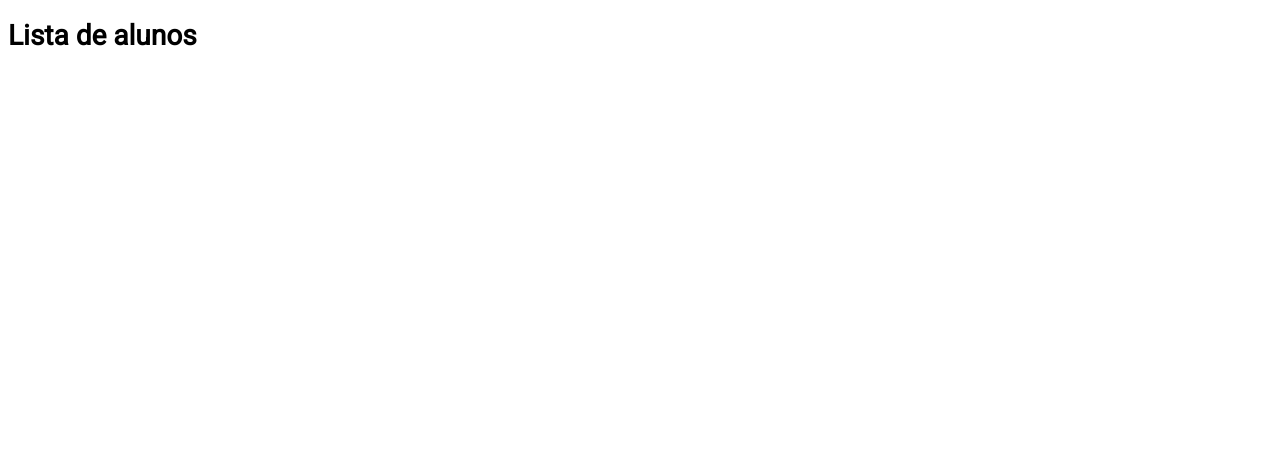
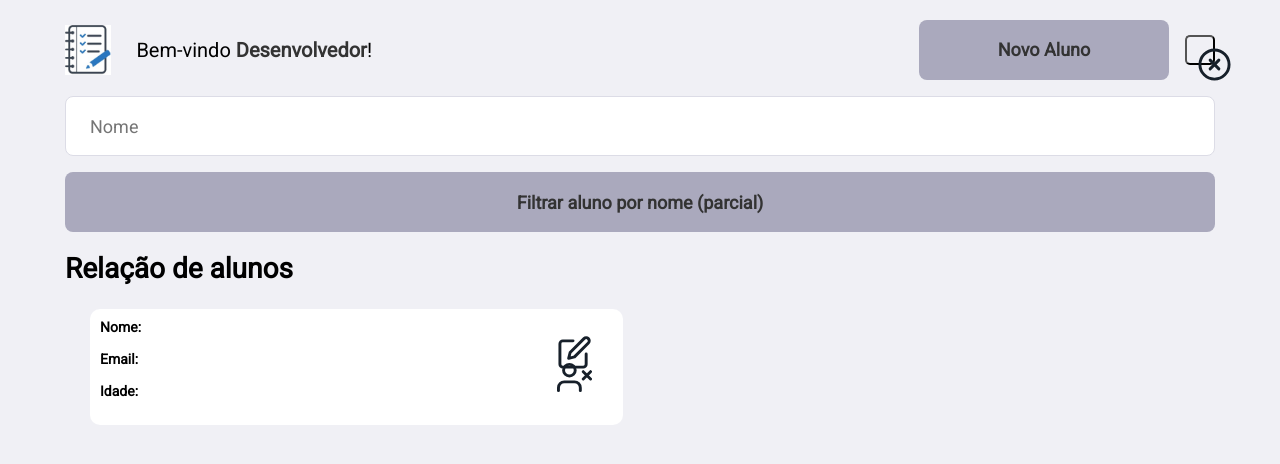
Before and after one commit to Wellington-Henrique/client-react, a React (Create React App) app: page /alunos in a window 1280 px wide. Shown: the top 464 px of the page. Built offline with nearby package versions, Linux system fonts and the light colour scheme.

Commit message:
Adding Alunos page

```diff
--- a/package.json
+++ b/package.json
@@ -8,6 +8,7 @@
     "@testing-library/user-event": "^13.5.0",
     "react": "^18.1.0",
     "react-dom": "^18.1.0",
+    "react-icons": "^4.4.0",
     "react-router-dom": "^6.3.0",
     "react-scripts": "5.0.1",
     "web-vitals": "^2.1.4"
--- a/src/App.css
+++ b/src/App.css
@@ -9,7 +9,7 @@
 
 body {
     font: 400 14px Roboto, sans-serif;
-    /*background: #F0F0F5;*/
+    background: #F0F0F5;
     -webkit-font-smoothing: antialiased;
 }
 
--- /dev/null
+++ b/src/components/CardAluno/styles.css
@@ -0,0 +1,46 @@
+.aluno-container ul {
+    display: grid;
+    padding: 0 25px;
+    grid-template-columns: repeat(2, 1fr);
+    grid-gap: 35px;
+    list-style: none;
+}
+
+.aluno-container ul li {
+    background: #ffffff;
+    padding: 10px;
+    border-radius: 10px;
+    position: relative;
+}
+
+.aluno-container ul li button {
+    position: absolute;
+    right: 25px;
+    top: 25px;
+    border: 0;
+    background: transparent;
+}
+
+.aluno-container ul li button + button {
+    top: 50px;
+}
+
+.aluno-container ul li button:hover {
+    opacity: 0.8;
+}
+
+.aluno-container ul li strong {
+    display: block;
+    margin-bottom: 16px;
+    color: #41414D
+}
+
+.aluno-container ul li p strong {
+    margin-top: 32px;
+}
+
+.aluno-container ul li p {
+    color: #737380;
+    line-height: 21px;
+    font-size: 16px;
+}
--- a/src/pages/Alunos/index.jsx
+++ b/src/pages/Alunos/index.jsx
@@ -1,10 +1,44 @@
 import React from "react";
+import { Link } from "react-router-dom";
+import logoCadastro from "../../assets/cadastro-ico.jpg"
+
 import "./styles.css";
+import { FiXCircle } from "react-icons/fi";
+import { FiEdit, FiUserX } from "react-icons/fi";
+
 
 export default function Alunos() {
     return (
         <div className="aluno-container">
-            <h1>Lista de alunos</h1>
+            <header>
+                <img src={logoCadastro} alt="Cadastro" />
+                <span>Bem-vindo <strong>Desenvolvedor</strong>!</span>
+                <Link  className="button" to="aluno/novo">Novo Aluno</Link>
+                <button type="button" className="">
+                    <FiXCircle size={35} color="#17202a"/>
+                </button>
+            </header>
+
+            <form action="">
+                <input type="text" placeholder="Nome" />
+                <button type="button" className="button">
+                    Filtrar aluno por nome (parcial)
+                </button>
+            </form>
+            <h1>Relação de alunos</h1>
+            <ul>
+                <li>
+                    <b>Nome:</b>{}<br/><br/>
+                    <b>Email:</b>{}<br/><br/>
+                    <b>Idade:</b>{}<br/><br/>
+                    <button type="button" className="">
+                        <FiEdit size={35} color="#17202a"/>
+                    </button>
+                    <button type="button" className="">
+                        <FiUserX size={35} color="#17202a"/>
+                    </button>
+                </li>
+            </ul>
         </div>
     )
 }
--- a/src/pages/Alunos/styles.css
+++ b/src/pages/Alunos/styles.css
@@ -0,0 +1,96 @@
+.aluno-container {
+    width: 100%;
+    max-width: 1200px;
+    padding: 0 25px;
+    margin: 20px auto;
+}
+
+.aluno-container header {
+    display: flex;
+    align-items: center;
+}
+
+.aluno-container header span {
+    font-size: 20px;
+    margin-left: 25px;
+}
+
+.aluno-container header span strong {
+    color: #333333;
+}
+
+.aluno-container header img {
+    height: 50px;
+}
+
+.aluno-container header a {
+    width: 250px;
+    margin-left: auto;
+    margin-top: 0;
+}
+
+.aluno-container header button {
+    height: 30px;
+    width: 30px;
+    padding: 10px;
+    border-radius: 5px;
+    background-color: transparent;
+    margin-left: 16px;
+    transition: border-color 0.5s;
+}
+
+.aluno-container header button:hover {
+    border-color: #201465;
+}
+
+.aluno-container h1 {
+    margin-top: 20px;
+    margin-bottom: 24px;
+}
+
+.aluno-container ul {
+    display: grid;
+    padding: 0 25px;
+    grid-template-columns: repeat(2, 1fr);
+    grid-gap: 35px;
+    list-style: none;
+}
+
+.aluno-container ul li {
+    background: #ffffff;
+    padding: 10px;
+    border-radius: 10px;
+    position: relative;
+}
+
+.aluno-container ul li button {
+    position: absolute;
+    right: 25px;
+    top: 25px;
+    border: 0;
+    background: transparent;
+}
+
+.aluno-container ul li button + button {
+    top: 50px;
+}
+
+.aluno-container ul li button:hover {
+    opacity: 0.8;
+}
+
+.aluno-container ul li strong {
+    display: block;
+    margin-bottom: 16px;
+    color: #41414D
+}
+
+.aluno-container ul li p strong {
+    margin-top: 32px;
+}
+
+.aluno-container ul li p {
+    color: #737380;
+    line-height: 21px;
+    font-size: 16px;
+}
--- a/src/routes.js
+++ b/src/routes.js
@@ -7,8 +7,8 @@
     return (
         <BrowserRouter>
             <Routes>
-                <Route path="" exact element={<Login/>}/>
-                <Route path="alunos" element={<Alunos/>}/>
+                <Route path="/" exact element={<Login/>}/>
+                <Route path="/alunos" element={<Alunos/>}/>
             </Routes>
         </BrowserRouter>
     )
```
Also changed, not shown: src/components/CardAluno/index.jsx (added, +9 -0 lines), src/assets/cadastro-ico.jpg (added), 1 other file (tests, documents, lock files or other folders).
